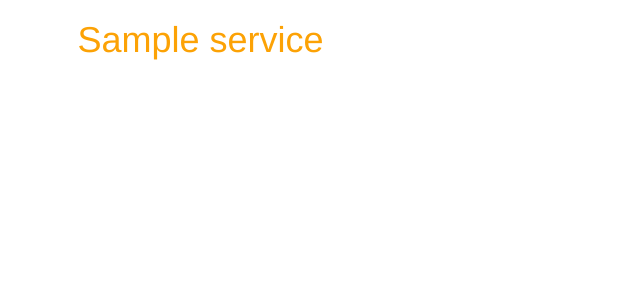
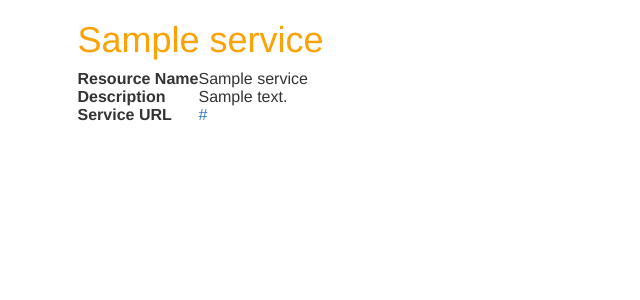
Before and after one commit to delsmore/tinto, a Django app: page /service/1/ in a window 1280 px wide. Shown: the top 300 px of the page, without its empty margins (0-640 px from the left). Run offline with Django 3.2, Linux system fonts and the light colour scheme; tables that the repository leaves empty hold one stand-in row (values such as "Sample post"); some libraries are stand-ins or nearby versions.

Commit message:
service view

```diff
--- a/testproj/helios/templates/helios/service_detail.html
+++ b/testproj/helios/templates/helios/service_detail.html
@@ -5,6 +5,22 @@
 
 
         <h1>{{ service.servicename }}</h1>
+   <table>
+
+            <tr>
+                <th>Resource Name</th>
+                <td>{{ service.resource_name }}</td>
+            </tr>
+            <tr>
+                <th>Description</th>
+                <td>{{ service.my_athens_description }}</td>
+            </tr>
+            <tr>
+                <th>Service URL</th>
+                <td><a href="{{ service.my_athens_url }}">{{ service.my_athens_url }}</td>
+            </tr>
+        </table>
+
 
     </div>
 {% endblock %}
```
